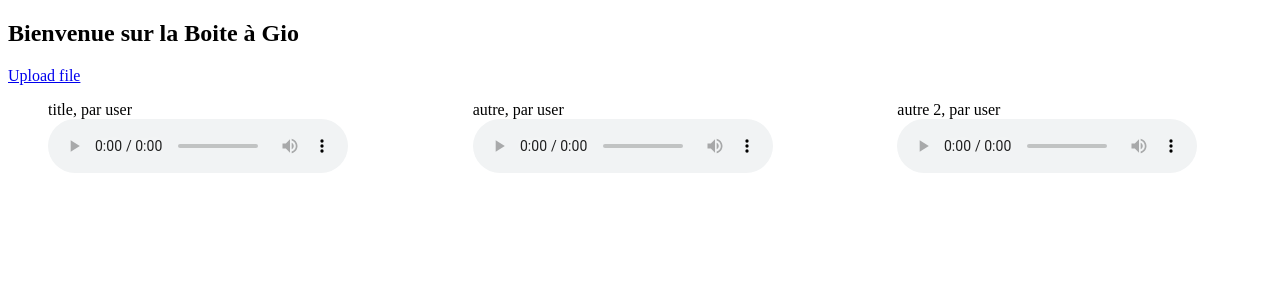
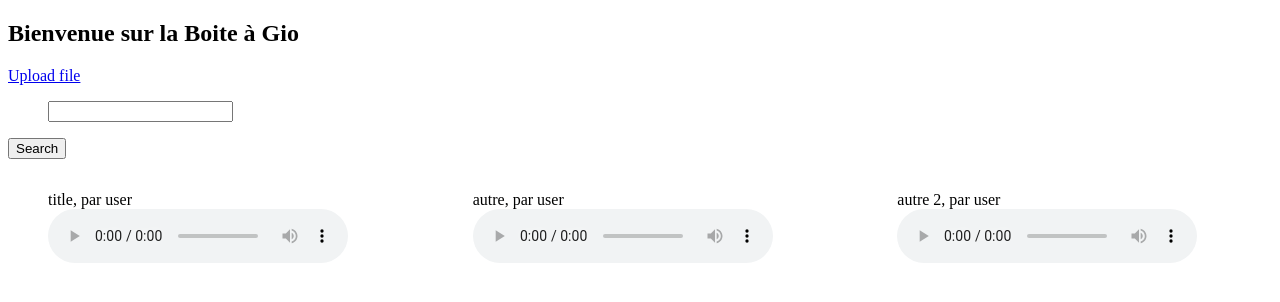
Before and after one commit to alexisrosuel/boite-a-gio, a Flask app: page / in a window 1280 px wide. Shown: the top 302 px of the page. Run offline with Flask 2, Linux system fonts and the light colour scheme; data comes from the database, SQL or seed files in the repository; both versions use the stored data as it was after the commit; some libraries are stand-ins or nearby versions.

Commit message:
add search bar

```diff
--- a/app.py
+++ b/app.py
@@ -6,7 +6,7 @@ from werkzeug.utils import secure_filename
 
 import database
 import commands
-from model import AudioFile
+from model import AudioFile, SearchForm
 # init flask app instance
 app = Flask(__name__,
             static_url_path='',
@@ -23,13 +23,20 @@ database.init_app(app)
 commands.init_app(app)
 
 
-@app.route("/")
+@app.route("/", methods=['GET', 'POST'])
 def main_page():
     if not os.path.exists(app.config['UPLOAD_PATH']):
         init()
 
     items = AudioFile.query.all()
-    return render_template('index.html', items=items)
+
+    search = SearchForm(request.form)
+    if request.method == 'POST':
+        search_string = search.data['search']
+        if search.data['search'] != '':
+            items = [item for item in items if search_string in item.title or search_string in item.user or search_string in item.filename]
+
+    return render_template('index.html', items=items, form=search)
 
 
 
--- a/model.py
+++ b/model.py
@@ -12,3 +12,14 @@ class AudioFile(db.Model):
     user = db.Column(db.String(80), unique=False, nullable=False)
     #runtime = db.Column(db.Interval(), unique=True, nullable=False)
     file = db.Column(db.LargeBinary, unique=False, nullable=False)
+
+
+
+
+
+
+from wtforms import Form, StringField, SelectField
+class SearchForm(Form):
+    choices = []
+    #select = SelectField('Rechercher :')
+    search = StringField('')
--- a/requirements.txt
+++ b/requirements.txt
@@ -8,3 +8,4 @@ Jinja2==2.11.1
 MarkupSafe==1.1.1
 SQLAlchemy==1.3.16
 Werkzeug==1.0.1
+flask-wtf
--- /dev/null
+++ b/templates/_formhelpers.html
@@ -0,0 +1,12 @@
+{% macro render_field(field) %}
+    <dt>{{ field.label }}
+    </dt><dd>{{ field(**kwargs)|safe }}
+    {% if field.errors %}
+        <ul class="errors">
+        {% for error in field.errors %}
+            <li>{{ error }}</li>
+        {% endfor %}
+        </ul>
+    {% endif %}
+    </dd>
+{% endmacro %}
--- a/templates/index.html
+++ b/templates/index.html
@@ -14,6 +14,14 @@
 
 
   <a href="{{ url_for('upload') }}">Upload file</a>
+
+  {% from "_formhelpers.html" import render_field %}
+  <form method="post">
+    <dl>
+      {{ render_field(form.search) }}
+    </p></dl>
+    <p><input type="submit" value="Search">
+  </p></form>
 
   <div class="wrapper">
 
```
Also changed, not shown: local_database.db.
